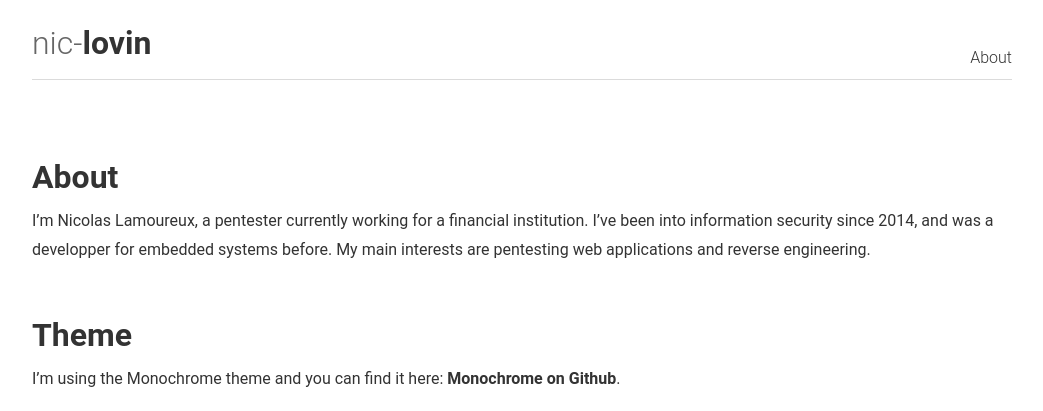
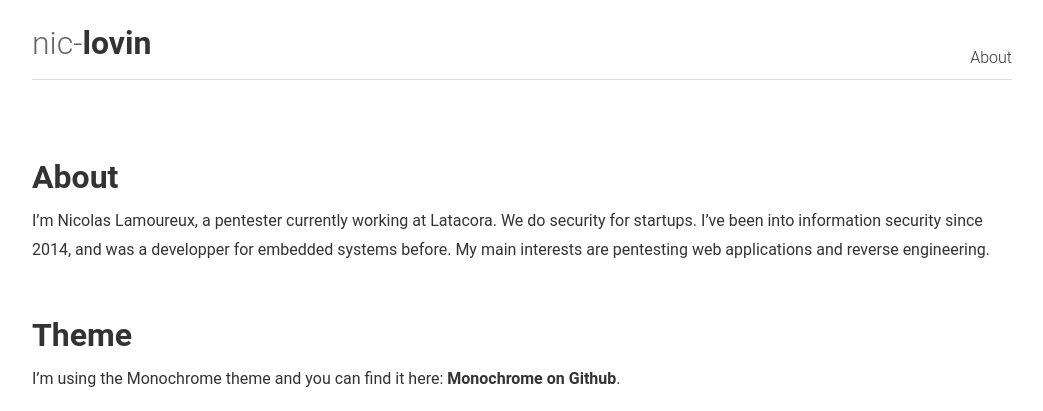
Before and after one commit to nic-lovin/nic-lovin.github.io, a Jekyll site: the page built from about.md, in a window 1280 px wide, cut to the strip 0-411 px from the top of the page. Shown: the whole strip, without its empty margins (118-1161 px from the left). Built offline with Jekyll 4.4.1, drawn with Linux system fonts in a browser that asks for light colours.

Commit message:
update about.md

```diff
--- a/about.md
+++ b/about.md
@@ -4,7 +4,7 @@ title: About
 description:
 ---
 ## About
-I'm Nicolas Lamoureux, a pentester currently working for a financial institution. I've been into information security since 2014, and was a developper for embedded systems before.
+I'm Nicolas Lamoureux, a pentester currently working at Latacora. We do security for startups. I've been into information security since 2014, and was a developper for embedded systems before.
 My main interests are pentesting web applications and reverse engineering.
 
 ## Theme
```
Also changed, not shown: _posts/2025-06-30-rails-active-storage.md (+1 -1 lines).
